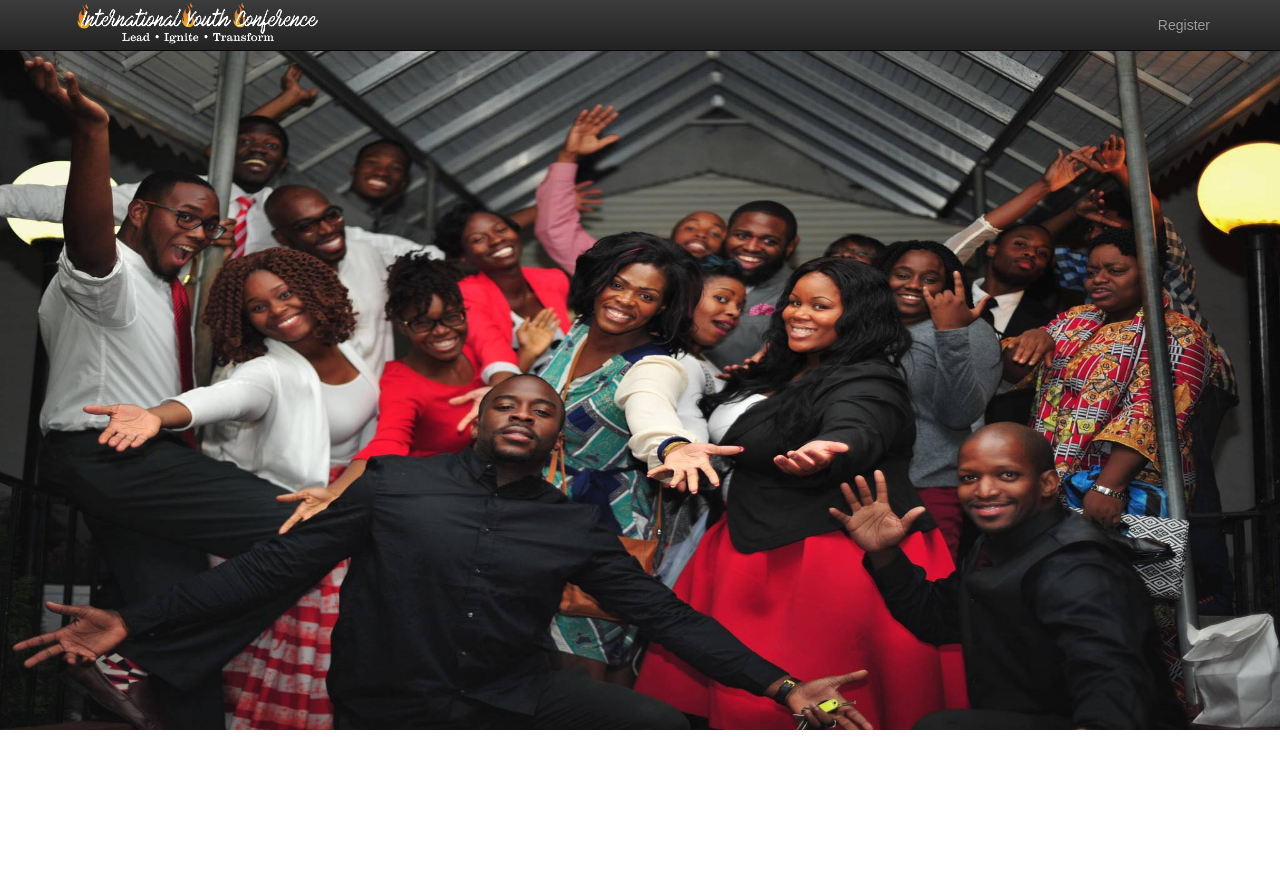
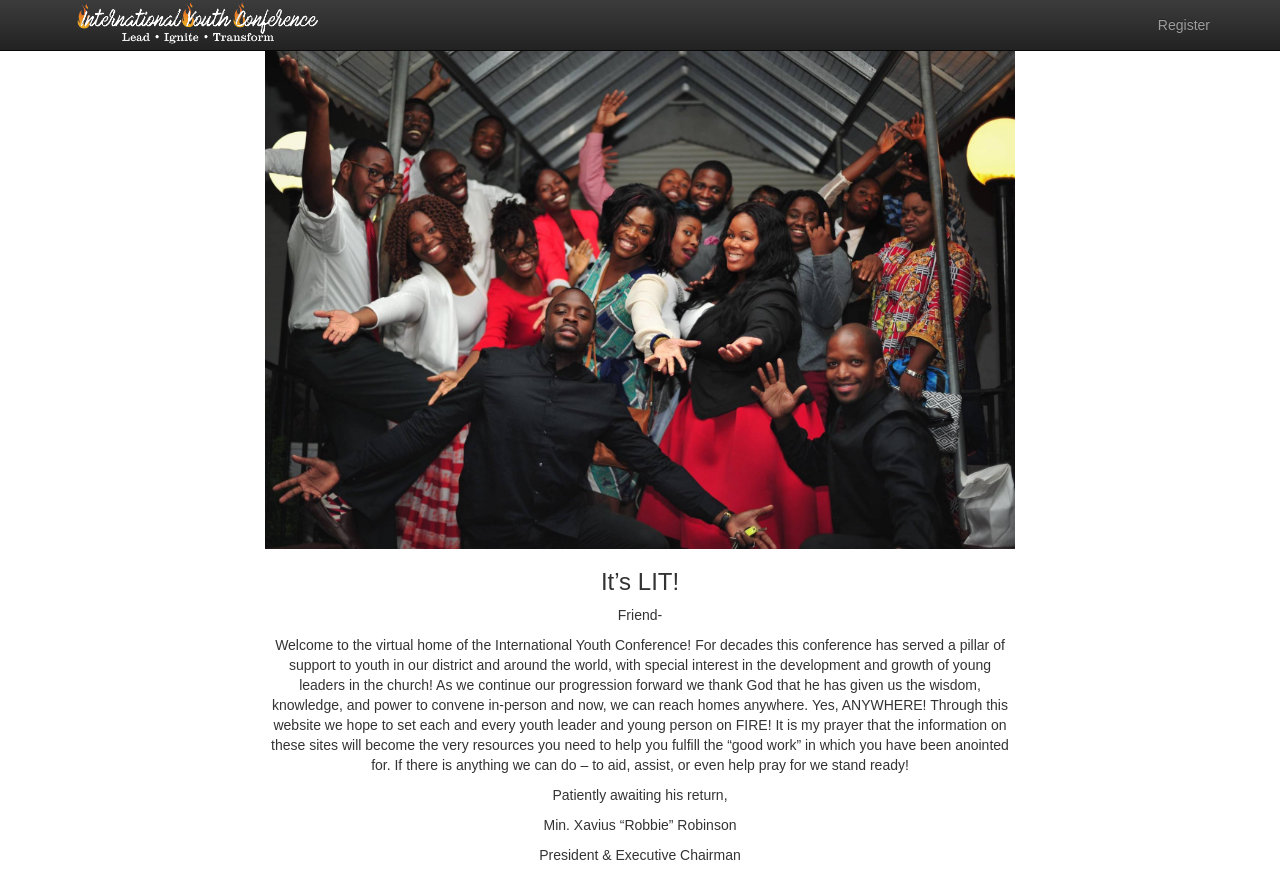
Before and after one commit to kcode20/IYC2018, a React (Create React App) app: page / in a window 1280 px wide. Before the commit the page ends 800 px from the top, so only its background shows below. Built offline with nearby package versions, Linux system fonts and the light colour scheme; what paypal-checkout would draw is missing.

Commit message:
fixed import errors, added home content, event details content

```diff
--- a/src/App.jsx
+++ b/src/App.jsx
@@ -27,10 +27,4 @@ class App extends Component<Props, State> {
 	}
 }
 
-const Register = () => (
-	<div>
-		<h2>Register</h2>
-	</div>
-);
-
 export default App;
--- a/src/assets/styles/Home.css
+++ b/src/assets/styles/Home.css
@@ -1,6 +1,9 @@
-.home .cover-photo {
-  height: 85vh;
-  width: 100%; }
-  @media only screen and (max-width: 500px) {
-    .home .cover-photo {
-      height: 50vh; } }
+.home {
+  background-color: black;
+  color: white;
+  margin-top: 50px; }
+  .home .intro {
+    height: 100vh; }
+  .home .about {
+    padding: 16px;
+    background: #242424; }
--- a/src/assets/styles/Home.scss
+++ b/src/assets/styles/Home.scss
@@ -1,9 +1,21 @@
 .home {
-	.cover-photo {
-		height: 85vh;
-		width: 100%;
-		@media only screen and (max-width: 500px) {
-			height: 50vh;
-		}
+	background-color: black;
+	color: white;
+	margin-top: 50px;
+
+	// .cover-photo {
+	// 	height: 85vh;
+	// 	width: 100%;
+	// 	@media only screen and (max-width: 500px) {
+	// 		height: 50vh;
+	// 	}
+	// }
+
+	.intro {
+		height: 100vh;
+	}
+	.about {
+		padding: 16px;
+		background: #242424;
 	}
 }
--- a/src/components/Home.jsx
+++ b/src/components/Home.jsx
@@ -1,15 +1,36 @@
 // @flow
 import React from 'react';
-// import { Grid, Row, Col } from 'react-bootstrap';
 
 import HomePhoto from '../assets/images/iyc-home.jpg';
-// import ignite from '../assets/images/ignite.png';
-// import lead from '../assets/images/lead.png';
-// import transform from '../assets/images/transform.png';
 
 const Home = () => (
-	<div className="home">
-		<img className="cover-photo" src={HomePhoto} alt="IYC 2016" />
+	<div className="container">
+		<div className="row justify-content-center">
+			<div className="col-md-8 col-md-offset-2 intro">
+				<img alt="900x500" style={{ width: '100%' }} src={HomePhoto} />
+				<div className="about">
+					<h3> It’s LIT! </h3>
+					<p> Friend- </p>
+					<p>
+						Welcome to the virtual home of the International Youth Conference!
+						For decades this conference has served a pillar of support to youth
+						in our district and around the world, with special interest in the
+						development and growth of young leaders in the church! As we
+						continue our progression forward we thank God that he has given us
+						the wisdom, knowledge, and power to convene in-person and now, we
+						can reach homes anywhere. Yes, ANYWHERE! Through this website we
+						hope to set each and every youth leader and young person on FIRE! It
+						is my prayer that the information on these sites will become the
+						very resources you need to help you fulfill the “good work” in which
+						you have been anointed for. If there is anything we can do – to aid,
+						assist, or even help pray for we stand ready!
+					</p>
+					<p>Patiently awaiting his return,</p>
+					<p>Min. Xavius “Robbie” Robinson</p>
+					<p>President & Executive Chairman</p>
+				</div>
+			</div>
+		</div>
 	</div>
 );
 
--- a/src/components/registration/ChurchInformation.jsx
+++ b/src/components/registration/ChurchInformation.jsx
@@ -1,6 +1,6 @@
 import React from 'react';
 import { Field, reduxForm } from 'redux-form';
-import { Grid, Row, Col, ControlLabel, Button } from 'react-bootstrap';
+import { Grid, Col, ControlLabel, Button } from 'react-bootstrap';
 
 const ChurchInformation = ({ handleSubmit, handleBack }) => (
 	<form onSubmit={handleSubmit}>
--- a/src/components/registration/EventDetails.jsx
+++ b/src/components/registration/EventDetails.jsx
@@ -1,6 +1,6 @@
 import React from 'react';
-import { Field, reduxForm } from 'redux-form';
-import { Grid, Row, Col, Button } from 'react-bootstrap';
+import { reduxForm } from 'redux-form';
+import { Grid, Col, Button } from 'react-bootstrap';
 
 const EventDetails = ({ handleSubmit }) => (
 	<form onSubmit={handleSubmit}>
@@ -8,18 +8,16 @@ const EventDetails = ({ handleSubmit }) => (
 			<Col xs={12} md={8}>
 				<div className="chunk">
 					<h3 className="chunk">Event Details</h3>
-					<div className="chunk">
-						<h4>Youth Leader’s Summit</h4>
-						<span>(formerly known as the Youth Leader’s Meeting) </span>
-					</div>
+					<p>Friend-</p>
 					<p>
-						We’re so excited about the International Youth Conference 2018! This
-						year Youth Workers, Youth Leaders, Ministers, Pastors, and other
-						attendees are asked to register for this year’s “Youth Leader’s
-						Summit”. There is a registration price of $20. A portion of the
-						registration proceeds will be sent to help aid in the recovery
-						efforts in the Virgin Islands.
+						Welcome back! I’ve been praying for you. You’re about to take the
+						first step into what will be the best week – EVER! Are you excited?
+						Every facilitator, keynote speaker, spoken word, note of music has
+						all been orchestrated to help you get FIT: For the Master’s Use!
+						“Come join us and we will do thee good, for the Lord has spoken good
+						things concerning YOU!” I’ll meet see you in New York!
 					</p>
+					<p>-Xavius President & Executive Chairman</p>
 				</div>
 				<div>
 					<Button bsStyle="primary" type="submit" className="next">
--- a/src/components/registration/PersonalInformation.jsx
+++ b/src/components/registration/PersonalInformation.jsx
@@ -1,6 +1,6 @@
 import React from 'react';
 import { Field, reduxForm } from 'redux-form';
-import { Grid, Row, Col, ControlLabel, Button } from 'react-bootstrap';
+import { Grid, Col, ControlLabel, Button } from 'react-bootstrap';
 
 const PersonalInformation = ({ handleSubmit, handleBack }) => (
 	<form onSubmit={handleSubmit}>
--- a/src/components/registration/Thanks.jsx
+++ b/src/components/registration/Thanks.jsx
@@ -1,6 +1,5 @@
 import React from 'react';
-import { Link } from 'react-router';
-import { Button, Carousel, CarouselItem } from 'react-bootstrap';
+// import { Link } from 'react-router';
 
 export default () => (
 	<div className="container">
--- a/src/components/registration/payment/Payment.jsx
+++ b/src/components/registration/payment/Payment.jsx
@@ -1,10 +1,6 @@
 // @flow
 import React from 'react';
-import ReactDOM from 'react-dom';
-import { Link } from 'react-router-dom';
-import { Field, reduxForm } from 'redux-form';
 import { paypalSandboxKey, paypalProductionKey } from '../../../secrets';
-import { formValueSelector } from 'redux-form';
 
 import PayPalButton from './PayPalButton';
 
--- a/src/index.css
+++ b/src/index.css
@@ -26,12 +26,15 @@
 nav.navbar.navbar-inverse {
   margin-bottom: 0px; }
 
-.home .cover-photo {
-  height: 85vh;
-  width: 100%; }
-  @media only screen and (max-width: 500px) {
-    .home .cover-photo {
-      height: 50vh; } }
+.home {
+  background-color: black;
+  color: white;
+  margin-top: 50px; }
+  .home .intro {
+    height: 100vh; }
+  .home .about {
+    padding: 16px;
+    background: #242424; }
 
 body {
   margin: 0;
```
Also changed, not shown: src/components/Registration.jsx (+2 -10 lines).
